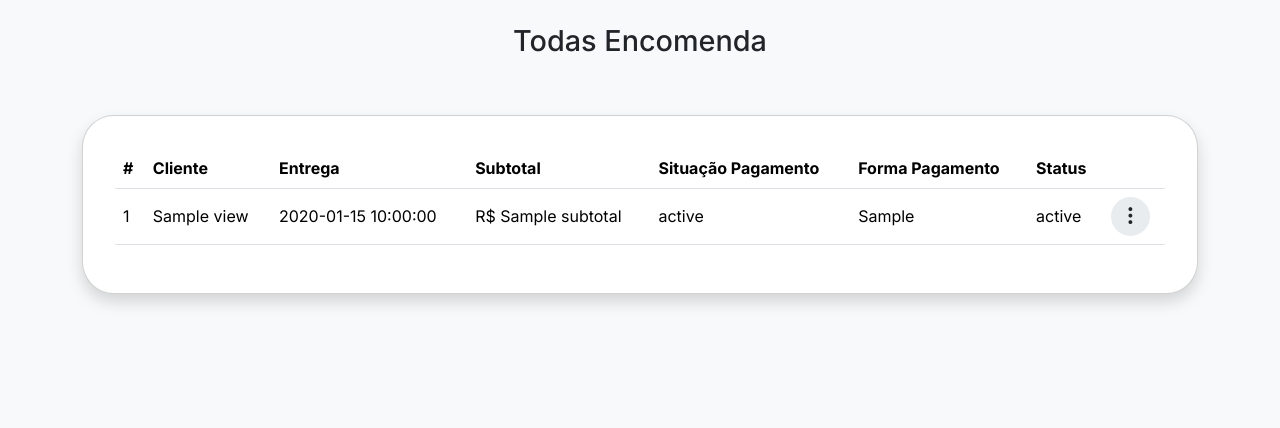
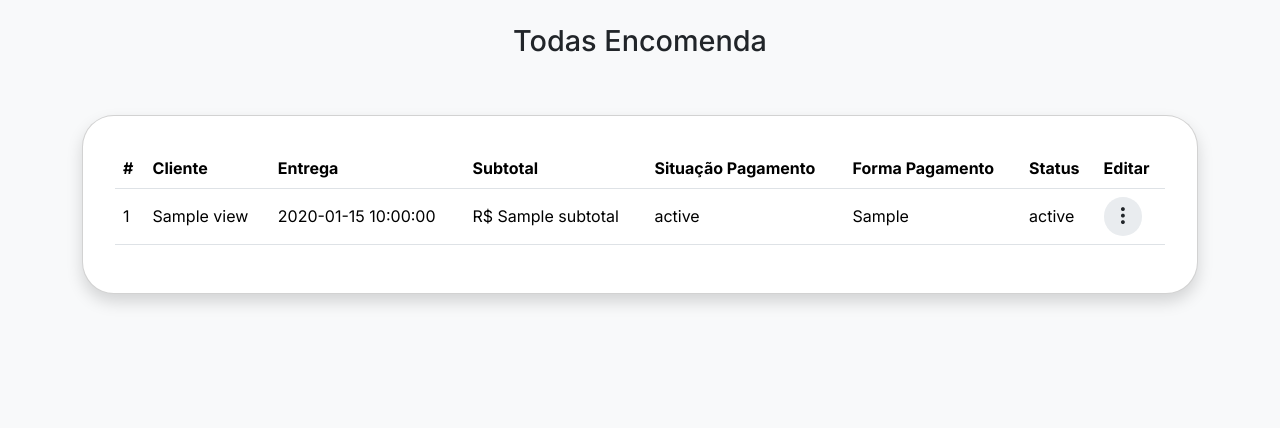
Before and after one commit to gustavoarantesdev/orderApp, a PHP site: template App/Views/order/show.php in a window 1280 px wide. Shown: the part 74-502 px from the top of the page. Run offline with PHP 8.4, Linux system fonts and the light colour scheme; the template is opened without the code that fills it: most values are stand-ins (such as "Sample title", 1, 10 or a date in 2020); some libraries are stand-ins or nearby versions.

Commit message:
fix: Adicionar título da coluna editar

```diff
--- a/App/Views/order/show.php
+++ b/App/Views/order/show.php
@@ -1,6 +1,7 @@
 <main style="margin-bottom: 7rem;">
     <section class="container">
-        <h1 class="text-center" style="font-size: 1.8rem; margin-top: 1.5rem; margin-bottom: 3.5rem;">Todas Encomenda
+        <h1 class="text-center" style="font-size: 1.8rem; margin-top: 1.5rem; margin-bottom: 3.5rem;">
+            Todas Encomenda
         </h1>
         <div class="col mt-5 card p-3 rounded-5 shadow">
             <div class="card-body table-responsive">
@@ -14,7 +15,7 @@
                             <th scope="col">Situação Pagamento</th>
                             <th scope="col">Forma Pagamento</th>
                             <th scope="col">Status</th>
-                            <th scope="col"></th>
+                            <th scope="col">Editar</th>
                             </th>
                         </tr>
                     </thead>
```
